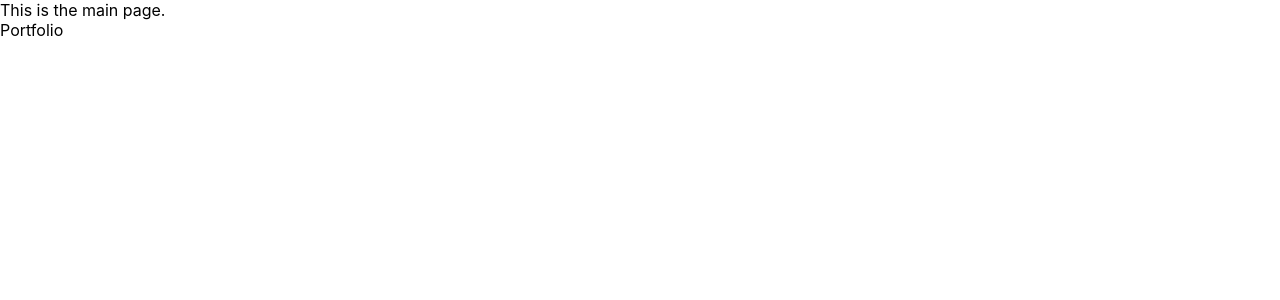
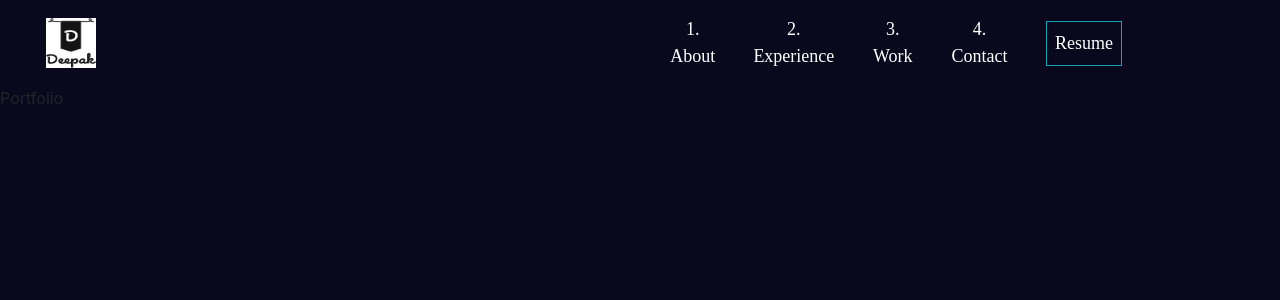
Before and after one commit to 1itachi/portfolio, a React (Create React App) app: page / in a window 1280 px wide. Shown: the top 300 px of the page. Built offline with nearby package versions, Linux system fonts and the light colour scheme.

Commit message:
initial navbar

```diff
--- a/public/index.html
+++ b/public/index.html
@@ -15,6 +15,7 @@
       user's mobile device or desktop. See https://developers.google.com/web/fundamentals/web-app-manifest/
     -->
     <link rel="manifest" href="%PUBLIC_URL%/manifest.json" />
+    <link rel="stylesheet" href="https://stackpath.bootstrapcdn.com/bootstrap/4.5.2/css/bootstrap.min.css" integrity="sha384-JcKb8q3iqJ61gNV9KGb8thSsNjpSL0n8PARn9HuZOnIxN0hoP+VmmDGMN5t9UJ0Z" crossorigin="anonymous">
     <!--
       Notice the use of %PUBLIC_URL% in the tags above.
       It will be replaced with the URL of the `public` folder during the build.
@@ -26,7 +27,7 @@
     -->
     <title>React App</title>
   </head>
-  <body>
+  <body style= "background-color: #0A081D">
     <noscript>You need to enable JavaScript to run this app.</noscript>
     <div id="root"></div>
     <div>Portfolio</div>
--- a/src/Components/MainPage.js
+++ b/src/Components/MainPage.js
@@ -1,13 +1,13 @@
-import React from 'react';
-
+import React from "react";
+import "./component.css";
+import Navbar from "./NavBar";
 
 export default class MainPage extends React.Component {
-render() {
+  render() {
     return(
-        <div className = "MainPage">
-            This is the main page.
-    </div>
-    )
+      <div className = "container-fluid">
+        <Navbar/>
+      </div>
+    );
+  }
 }
-
-}
--- /dev/null
+++ b/src/Components/NavBar.js
@@ -0,0 +1,29 @@
+import React from "react";
+import "./component.css";
+import logo from "../logo.png";
+
+export default class NavBar extends React.Component {
+    render() {
+        return(
+            <div>
+            <nav className="navbar navbar-expand-lg ">
+                <div className="col-sm-6">
+                <img className= "logo" src ={logo} />
+                </div>
+                <div className="col-sm-4 ">
+                    <ol className="navbar-nav ">
+                    <li className="nav-item"> <a className= "nav-link text-style mr-2" href="">1. About</a></li>
+                    <li className="nav-item"><a className= "nav-link text-style mr-2" href="">2. Experience</a></li>
+                    <li className="nav-item"><a className= "nav-link text-style mr-2" href="">3. Work</a></li>
+                    <li className="nav-item"><a className= "nav-link text-style mr-2" href="">4. Contact</a></li>
+                    </ol>
+                </div>
+                <div className="resume text-style border border-info p-2">
+                <a className="text-style" href="">Resume</a>
+                </div>
+          </nav>
+          </div>
+
+        );
+      }
+}
--- /dev/null
+++ b/src/Components/component.css
@@ -0,0 +1,23 @@
+.MainPage {
+    margin: 100;
+}
+.logo {
+    height: 50px;
+    width: 50px;
+    background-color:white;
+}
+
+.text-style {
+    color: white;
+    text-align: center;
+    font-family: cursive;
+    font-size: large;
+}
+
+.resume {
+    border: yellow;
+}
+
+a:hover {
+    color: yellow;
+  }
```
Also changed, not shown: package.json (+8 -1 lines), src/App.js (+9 -4 lines), .eslintrc.json (added), src/logo.png (added), 1 other file (tests, documents, lock files or other folders).
